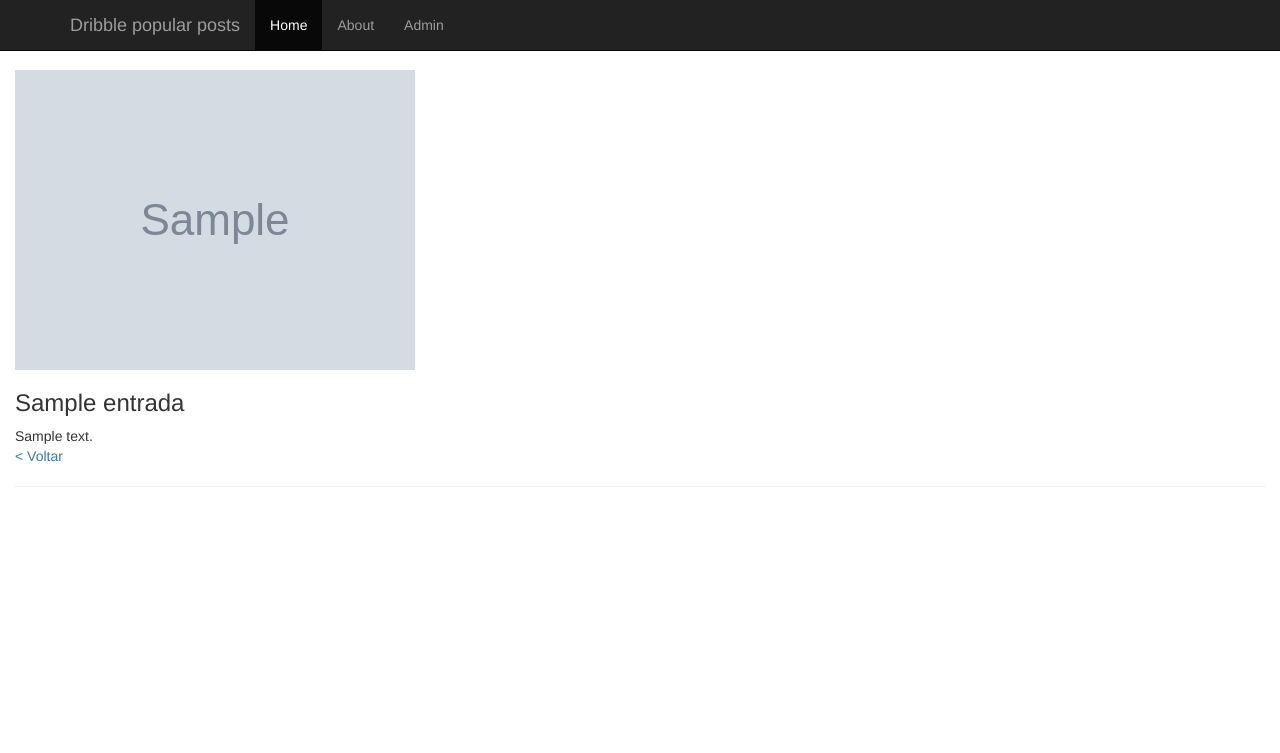
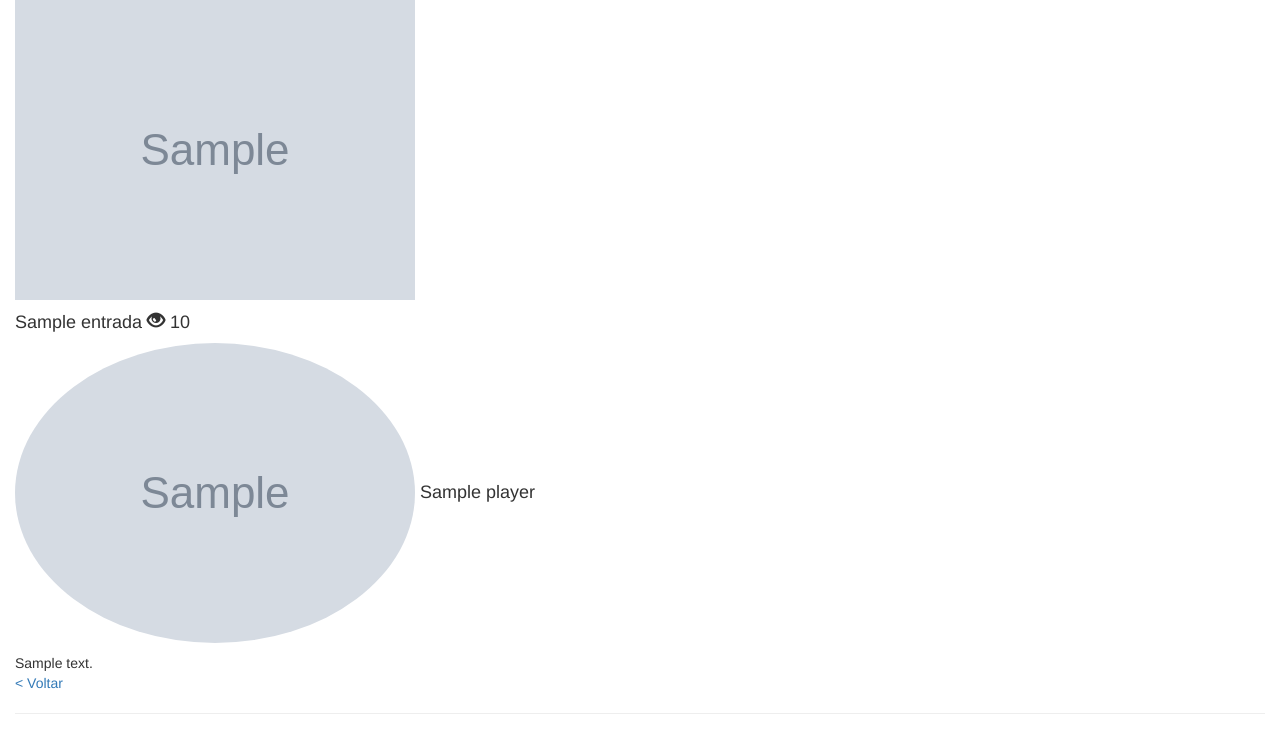
Before and after one commit to joncasdam/popularfromdribble, a Django app: page /shot/1/ in a window 1280 px wide. Shown: the top 753 px of the page. Run offline with Django 3.2, Linux system fonts and the light colour scheme; tables that the repository leaves empty hold one stand-in row (values such as "Sample post"); grey boxes marked "Sample" are stand-in pictures; some libraries are stand-ins or nearby versions.

Commit message:
mais alguns pequenos ajustes de template

```diff
--- a/popular/feed/templates/base.html
+++ b/popular/feed/templates/base.html
@@ -18,27 +18,28 @@
 {% bootstrap_css %}
 {% bootstrap_javascript %}
 
-    <nav class="navbar navbar-inverse navbar-fixed-top">
-      <div class="container">
-        <div class="navbar-header">
-          <button type="button" class="navbar-toggle collapsed" data-toggle="collapse" data-target="#navbar" aria-expanded="false" aria-controls="navbar">
-            <span class="sr-only">Toggle navigation</span>
-            <span class="icon-bar"></span>
-            <span class="icon-bar"></span>
-            <span class="icon-bar"></span>
-          </button>
-          <a class="navbar-brand" href="#">Dribble popular posts</a>
-        </div>
-        <div id="navbar" class="collapse navbar-collapse">
-          <ul class="nav navbar-nav">
-            <li class="active"><a href="#">Home</a></li>
-            <li><a href="#about">About</a></li>
-            <li><a href="admin/">Admin</a></li>
-          </ul>
-        </div><!--/.nav-collapse -->
-      </div>
-    </nav>
-  <h1>&nbsp;</h1>
+    <!--<nav class="navbar navbar-inverse navbar-fixed-top">-->
+      <!--<div class="container">-->
+        <!--<div class="navbar-header">-->
+          <!--<button type="button" class="navbar-toggle collapsed" data-toggle="collapse" data-target="#navbar" aria-expanded="false" aria-controls="navbar">-->
+            <!--<span class="sr-only">Toggle navigation</span>-->
+            <!--<span class="icon-bar"></span>-->
+            <!--<span class="icon-bar"></span>-->
+            <!--<span class="icon-bar"></span>-->
+          <!--</button>-->
+          <!--<a class="navbar-brand" href="#">Dribble popular posts</a>-->
+        <!--</div>-->
+        <!--<div id="navbar" class="collapse navbar-collapse">-->
+          <!--<ul class="nav navbar-nav">-->
+            <!--<li class="active"><a href="#">Home</a></li>-->
+            <!--<li><a href="#about">About</a></li>-->
+            <!--<li><a href="admin/">Admin</a></li>-->
+          <!--</ul>-->
+        <!--</div>&lt;!&ndash;/.nav-collapse &ndash;&gt;-->
+      <!--</div>-->
+    <!--</nav>-->
+  <!--<h1>&nbsp;</h1>-->
   {% block conteudo %}{% endblock %}
+  {% block footer %}{% endblock %}
   </body>
 </html>
--- a/popular/feed/templates/home.html
+++ b/popular/feed/templates/home.html
@@ -9,3 +9,5 @@
   {% endfor %}
   </div>
 {% endblock %}
+{% block footer %}
+{% endblock %}
--- a/popular/feed/templates/shot.html
+++ b/popular/feed/templates/shot.html
@@ -4,10 +4,10 @@
   <div class="container-fluid">
     <div>
       <img src="{{ image_url }}" class="img-responsive" alt="{{ title }}">
-      <span>
-        <h3>{{ title }}</h3>
-        {% autoescape off %}{{ description }}{% endautoescape %}
-      </span>
+      <h4>{{ title }} <span class="glyphicon glyphicon-eye-open" aria-hidden="true"></span>
+        {{ views }}</h4>
+      <h4><img src="{{ avatar_autor }}" class="img-circle" alt="{{ title }}"> {{ autor }}</h4>
+      {% autoescape off %}{{ description }}{% endautoescape %}
     </div>
     <a href="{% url  'home' %}">< Voltar</a>
     <hr>
--- a/popular/feed/views.py
+++ b/popular/feed/views.py
@@ -1,7 +1,6 @@
 # -*- encoding: utf-8 -*-
 
 from django.shortcuts import render
-from django.core.exceptions import ObjectDoesNotExist
 from django.shortcuts import get_object_or_404
 
 from.utils import fetch_popular_from_dribble
```
